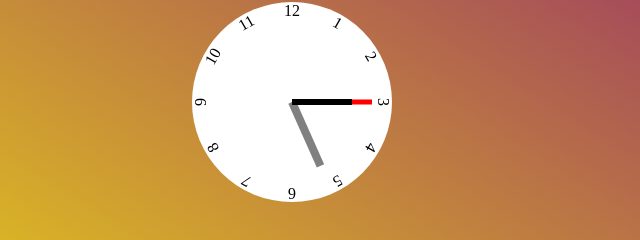
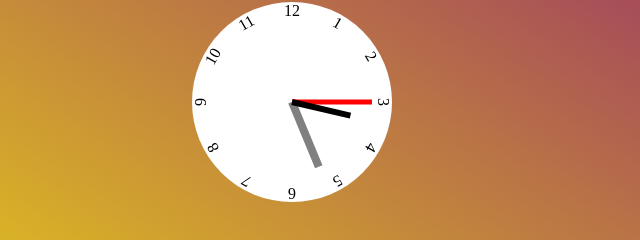
Before and after one commit to lipeeemendes/analog-clock, a plain HTML site: page index.html in a window 1280 px wide. Shown: the part 298-538 px from the top of the page, 348-988 px from the left. Drawn offline with Linux system fonts and the light colour scheme.

Commit message:
Ajuste dos ponteiros de minuto e hora

```diff
--- a/index.html
+++ b/index.html
@@ -158,8 +158,8 @@
         const currentDate= new Date();
 
         const secondPercentage=currentDate.getSeconds()/60;
-        const minutesPercentage=currentDate.getMinutes()/60;
-        const hoursPercentage=currentDate.getHours()/12;
+        const minutesPercentage=(secondPercentage+currentDate.getMinutes())/60;
+        const hoursPercentage=(minutesPercentage+currentDate.getHours())/12;
 
         setRotate(secondsHands,secondPercentage)
         setRotate(minutesHands,minutesPercentage)
```
